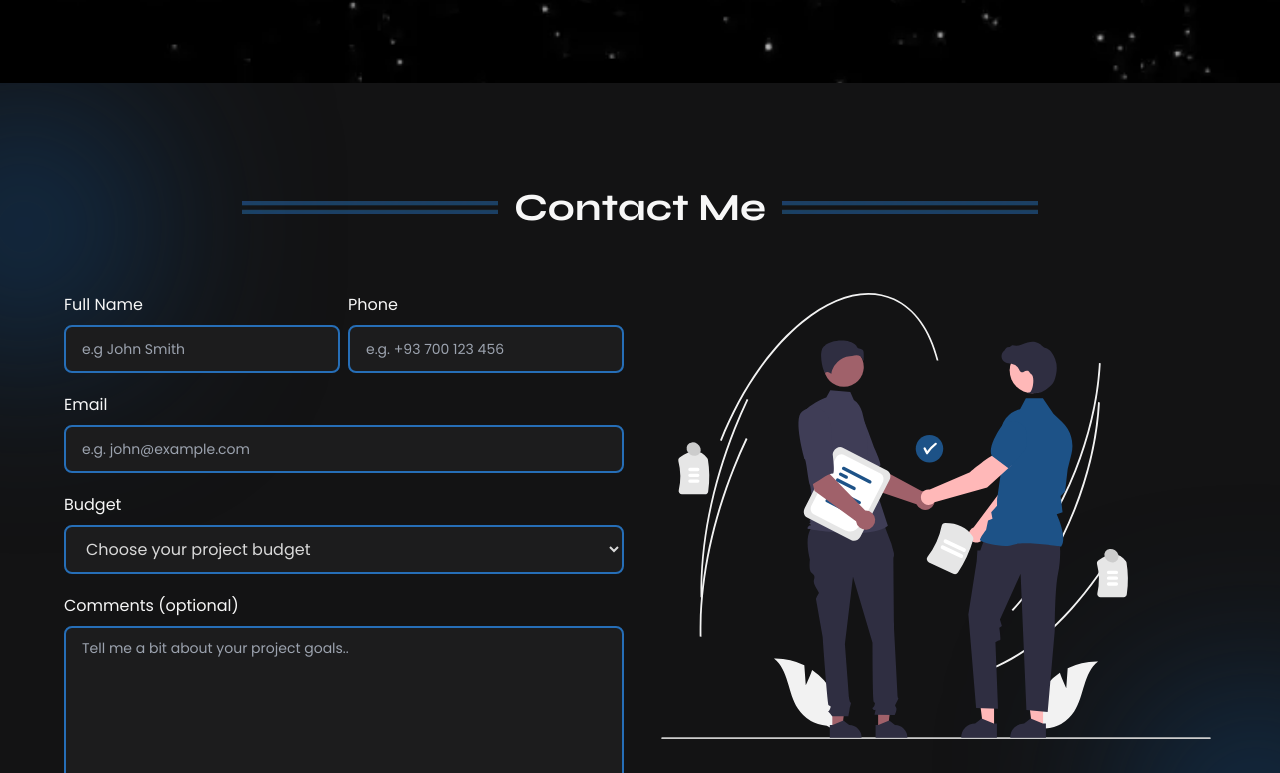
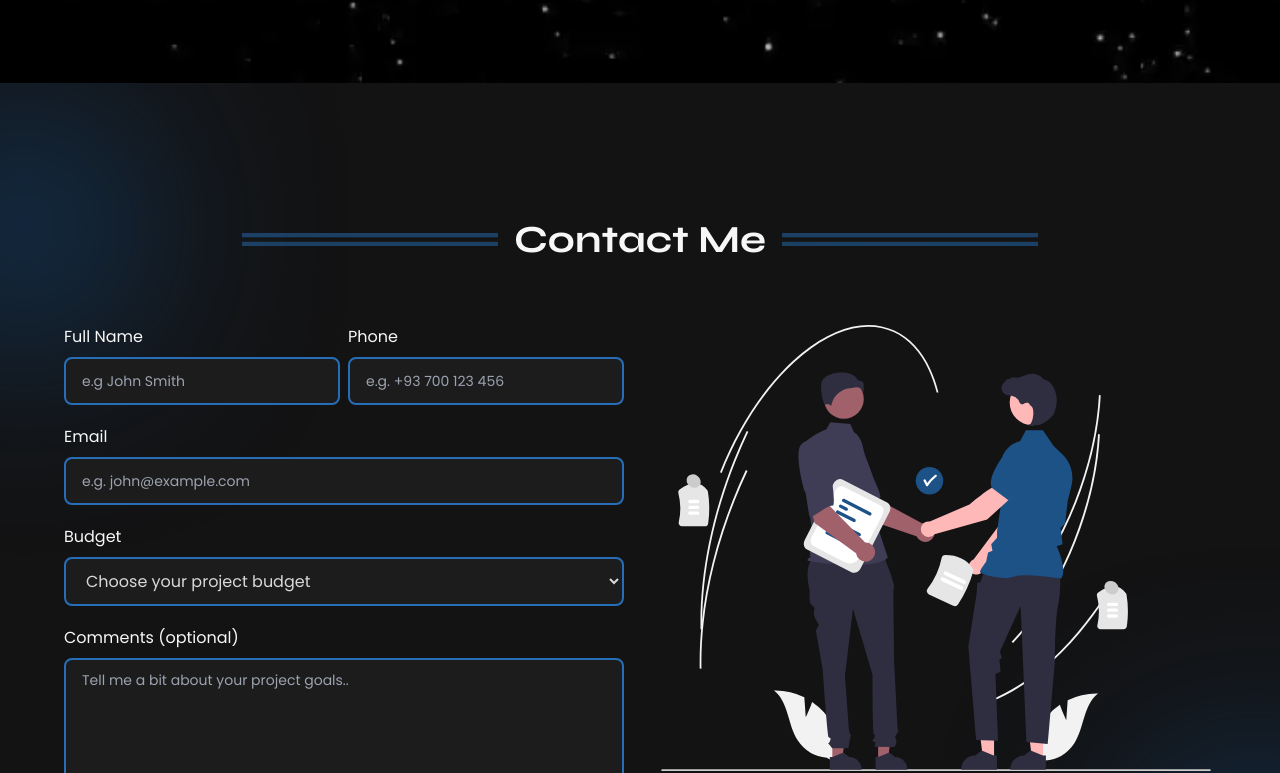
Before and after one commit to coder-irfan/coder-irfan-portfolio, a React (Vite) app in the folder frontend/: page / in a window 1280 px wide. Shown: the part 5220-5993 px from the top of the page. Built offline with nearby package versions, Linux system fonts and the light colour scheme; a web font is replaced by a local one.

Commit message:
css styles

```diff
--- a/frontend/src/components/Contact.jsx
+++ b/frontend/src/components/Contact.jsx
@@ -67,7 +67,7 @@ function Contact({ getDirection }) {
       <section
         dir={getDirection()}
         id="contact"
-        className="relative w-full px-4 sm:px-6 md:px-8 lg:px-16 pt-10 pb-16 md:py-14 md:pb-24 lg:py-24 max-w-[85rem] 2xl:max-w-[88rem] mx-auto"
+        className="relative w-full px-4 sm:px-6 md:px-8 lg:px-16 pt-10 pb-24 md:py-14 md:pb-28 lg:py-32 max-w-[85rem] 2xl:max-w-[88rem] mx-auto"
       >
         <div className="absolute top-10 left-0 lg:left-[-5rem] bg-colors-darkMatisse w-28 h-28 lg:w-52 lg:h-52 blur-[100px] rounded-full -z-10"></div>
         <div className="absolute bottom-10 right-0 lg:right-[-5rem] bg-colors-darkMatisse w-28 h-28 lg:w-52 lg:h-52 blur-[100px] rounded-full -z-10"></div>
```
